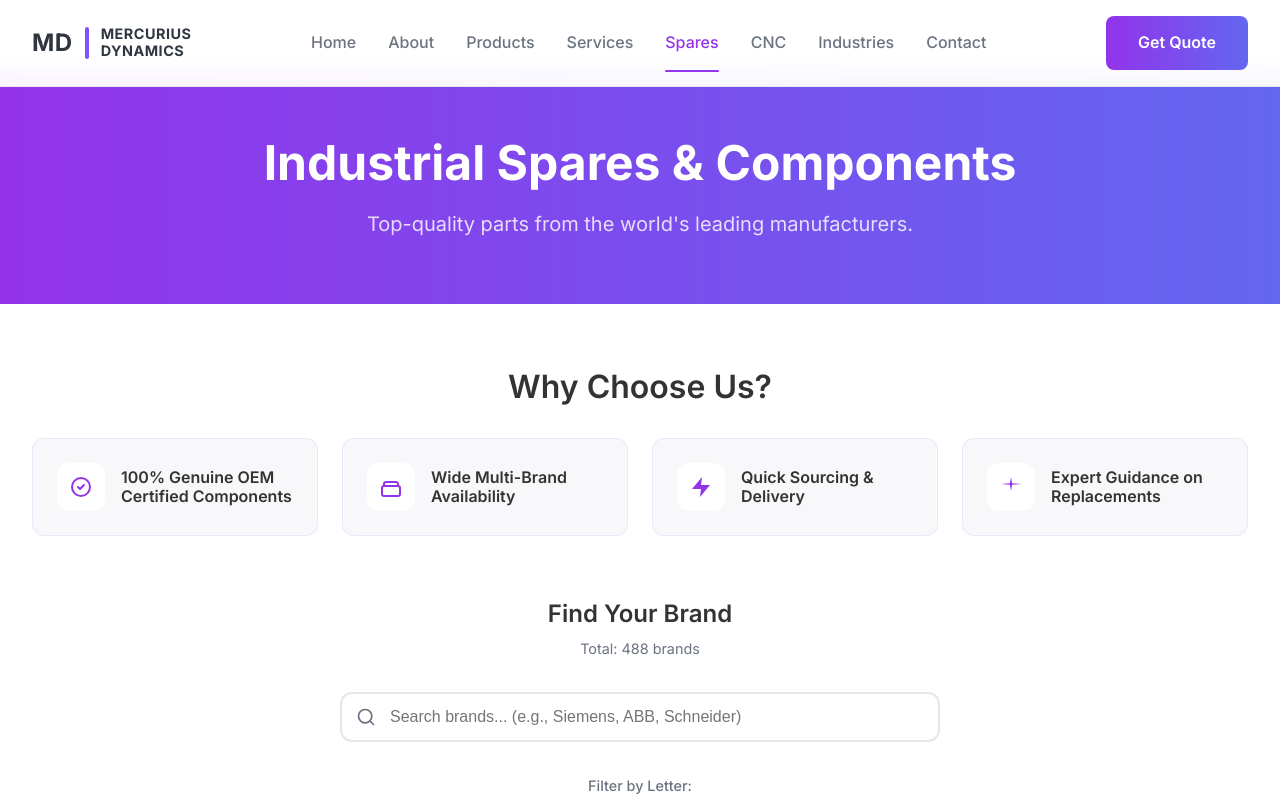
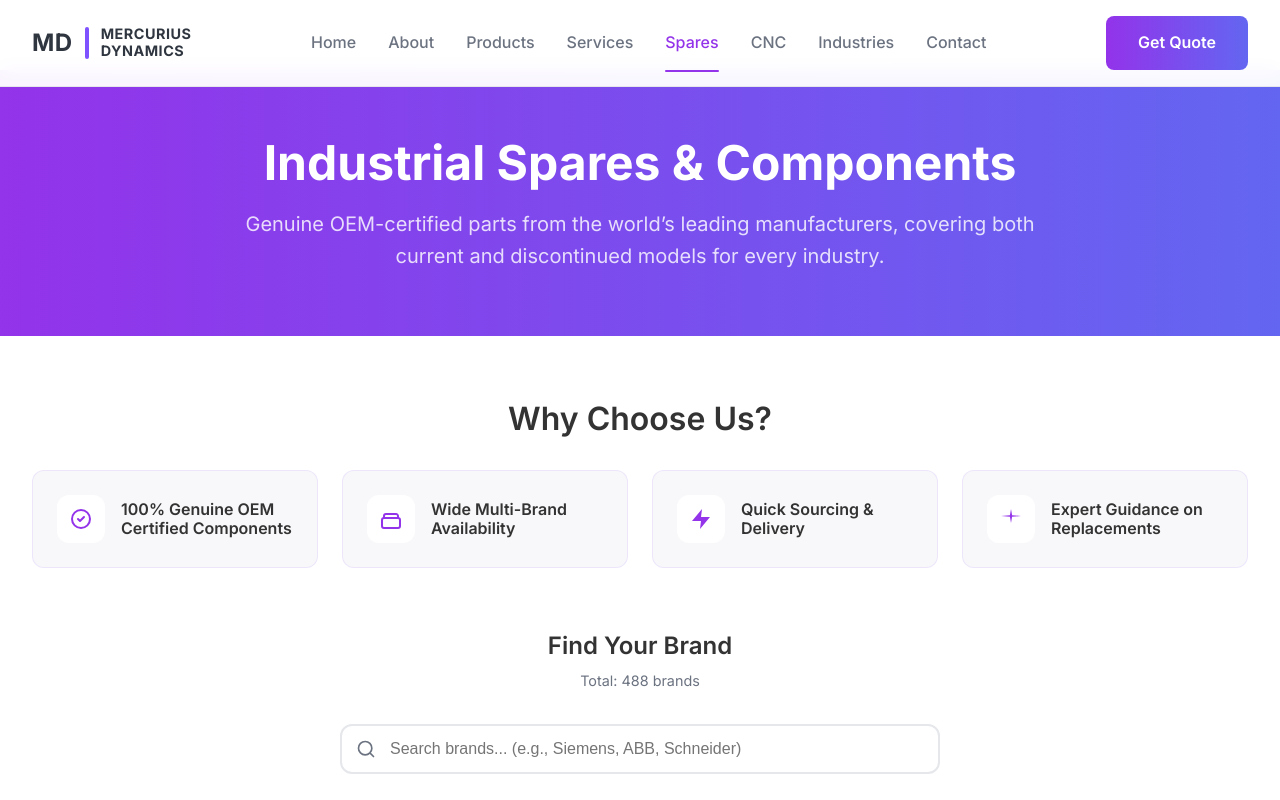
Before and after one commit to vaibhav211002/mercurius-dynamics-landing-page, a React (Create React App) app: page /spares in a window 1280 px wide. Shown: the top 800 px of the page. Built offline with nearby package versions, Linux system fonts and the light colour scheme.

Commit message:
changed to get-quote

```diff
--- a/src/pages/SparesPage.js
+++ b/src/pages/SparesPage.js
@@ -116,7 +116,7 @@
               <span className="title-accent"> Spares & Components</span>
             </h1>
             <p className="hero-description">
-              Top-quality parts from the world's leading manufacturers.
+                  Genuine OEM-certified parts from the world’s leading manufacturers, covering both current and discontinued models for every industry.
             </p>
           </motion.div>
         </div>
@@ -288,8 +288,8 @@
                         className="brand-card"
                       >
                         <span className="brand-name">{brand}</span>
-                        <Link to="/contact" className="brand-contact-btn">
-                          Contact Us
+                        <Link to="/request-quote" className="brand-contact-btn">
+                          Get Quote
                         </Link>
                       </div>
                     ))}
```
